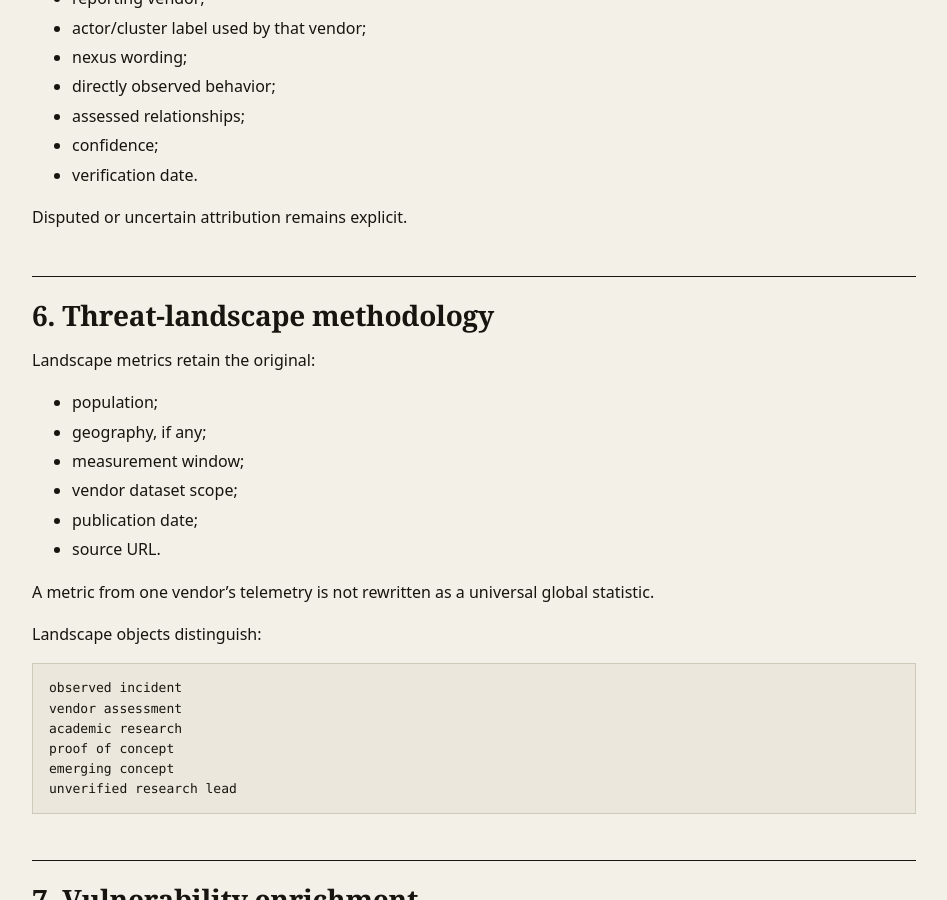
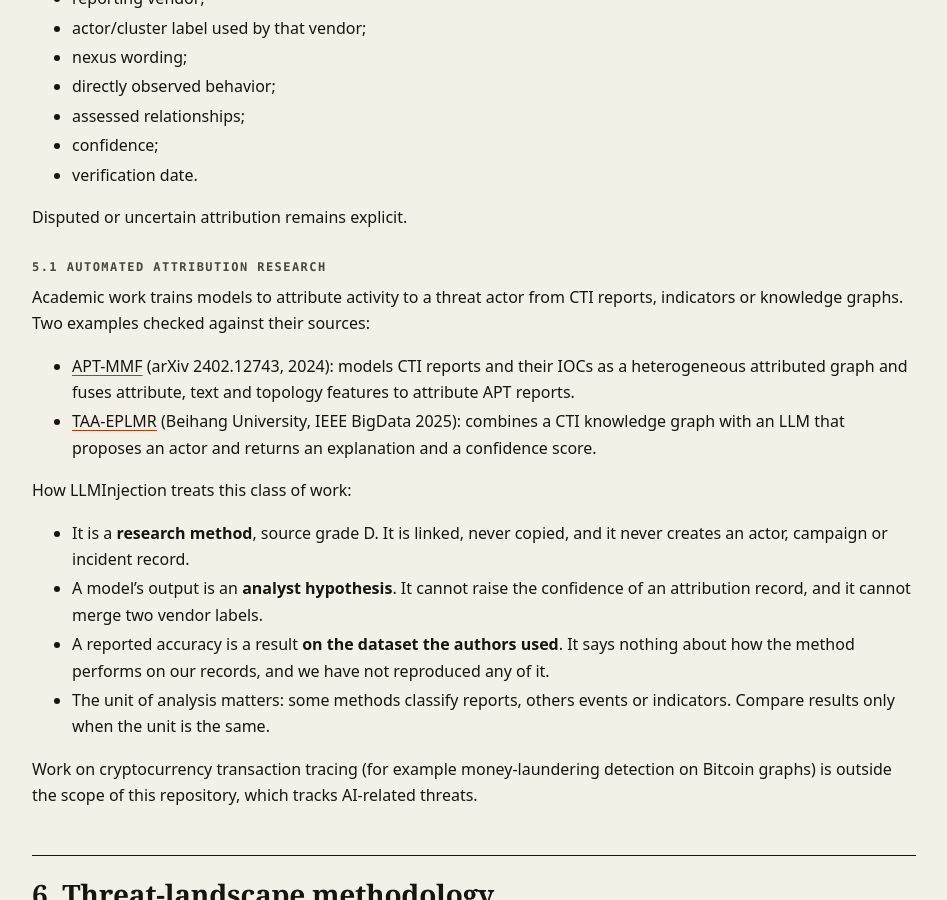
Before and after one commit to Ridd1kulusC0d3r/LLmInjection, a Jekyll site: the page built from docs/METHODOLOGY.md, in a window 1280 px wide and 900 px high, scrolled down 2787 px. Shown: the whole window, without its empty margins (166-1113 px from the left). Built offline with Jekyll 4.4.1, drawn with Linux system fonts in a browser that asks for light colours; our own code applies the rules of GitHub Pages for plain Markdown files.

Commit message:
Document automated attribution research as a research method only
Link APT-MMF and TAA-EPLMR in METHODOLOGY 5.1 (grade D, hypothesis only),
note unverified references in the roadmap and changelog.

Co-Authored-By: Claude Sonnet 5.5 <noreply@anthropic.com>
Claude-Session: https://claude.ai/code/session_01N2KqSekHvi1SpF4E1aKPtp

```diff
--- a/docs/METHODOLOGY.md
+++ b/docs/METHODOLOGY.md
@@ -97,6 +97,22 @@ Attribution records should preserve:
 - verification date.
 
 Disputed or uncertain attribution remains explicit.
+
+### 5.1 Automated attribution research
+
+Academic work trains models to attribute activity to a threat actor from CTI reports, indicators or knowledge graphs. Two examples checked against their sources:
+
+- [APT-MMF](https://arxiv.org/abs/2402.12743) (arXiv 2402.12743, 2024): models CTI reports and their IOCs as a heterogeneous attributed graph and fuses attribute, text and topology features to attribute APT reports.
+- [TAA-EPLMR](https://research.buaa.edu.cn/en/publications/taa-eplmr-threat-actor-attribution-via-evidence-path-enhanced-lar-2/) (Beihang University, IEEE BigData 2025): combines a CTI knowledge graph with an LLM that proposes an actor and returns an explanation and a confidence score.
+
+How LLMInjection treats this class of work:
+
+- It is a **research method**, source grade D. It is linked, never copied, and it never creates an actor, campaign or incident record.
+- A model's output is an **analyst hypothesis**. It cannot raise the confidence of an attribution record, and it cannot merge two vendor labels.
+- A reported accuracy is a result **on the dataset the authors used**. It says nothing about how the method performs on our records, and we have not reproduced any of it.
+- The unit of analysis matters: some methods classify reports, others events or indicators. Compare results only when the unit is the same.
+
+Work on cryptocurrency transaction tracing (for example money-laundering detection on Bitcoin graphs) is outside the scope of this repository, which tracks AI-related threats.
 
 ## 6. Threat-landscape methodology
 
```
Also changed, not shown: docs/INTELLIGENCE-CHANGELOG.md (+10 -0 lines), docs/ROADMAP.md (+1 -0 lines).
